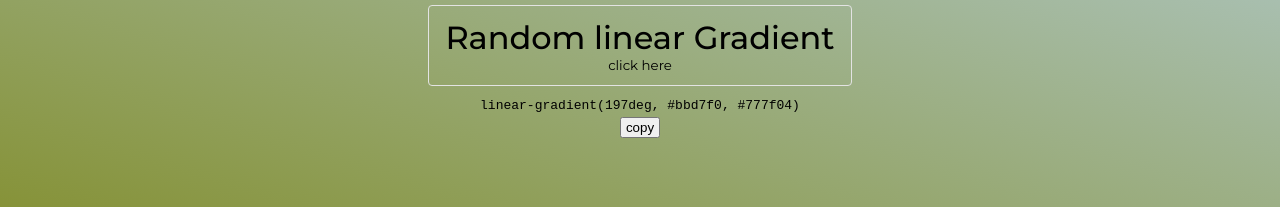
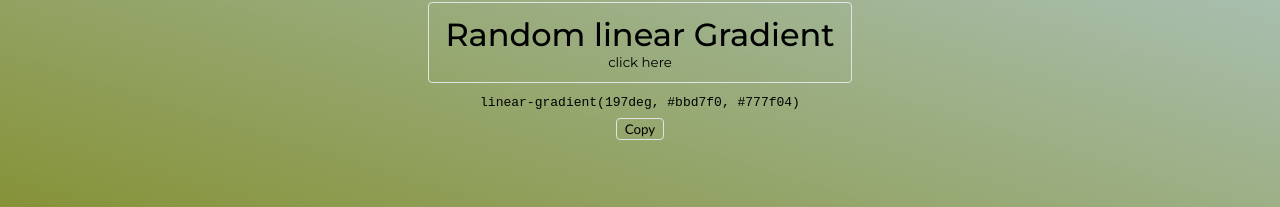
Before and after one commit to rustammdev/random-linearGradient, a plain HTML site: page index.html in a window 1280 px wide. Shown: the part 329-536 px from the top of the page. Drawn offline with Linux system fonts and the light colour scheme.

Commit message:
copy buttonning style o'zgartirildi

```diff
--- a/index.html
+++ b/index.html
@@ -14,7 +14,7 @@
     </div>
     <div class="copyCode">
         <p id="color-text">linear</p>
-        <button class="btn">copy</button>
+        <button class="btn">Copy</button>
     </div>
 
     <script src="app.js"></script>
--- a/main.css
+++ b/main.css
@@ -48,9 +48,14 @@
 }
 
 .btn {
-    padding: 1px 4px;
-    margin-top: 4px;
+    padding: 2px 8px;
+    margin-top: 8px;
     cursor: pointer;
+    border: none;
+    background-color: transparent;
+    border: 1px solid #e3e3e3;
+    border-radius: 4px;
+    font-family: 'Gill Sans', 'Gill Sans MT', Calibri, 'Trebuchet MS', sans-serif;
 }
 
 
```
